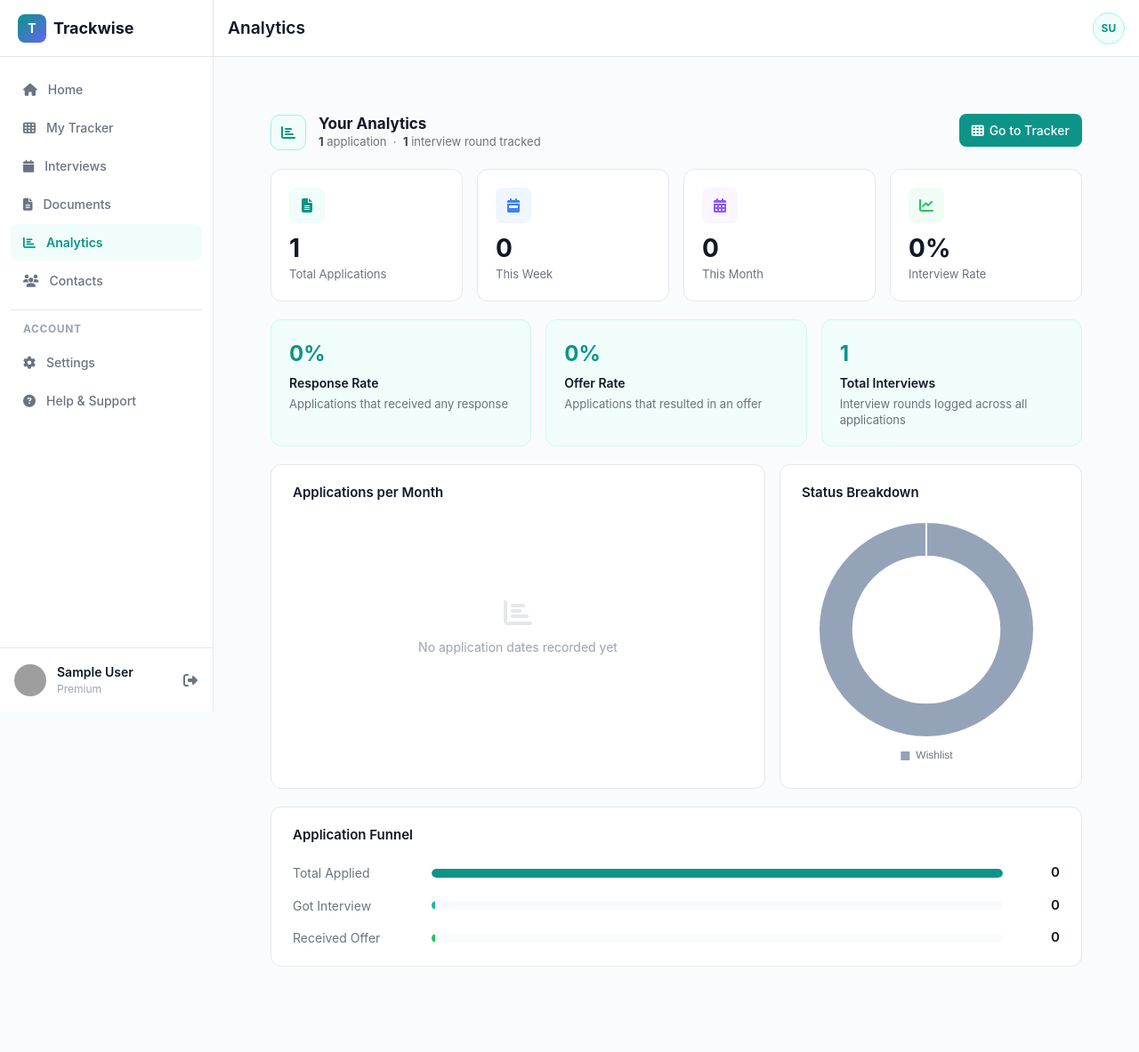
After one commit to gcarravi/job-application-tracker, a Django app: page /analytics/ in a window 1280 px wide. The commit adds this page. Shown: the whole page at 89% size. Run offline with Django 4.2, Linux system fonts and the light colour scheme; a user stored in the database is signed in; tables that the repository leaves empty hold one stand-in row (values such as "Sample post"); grey boxes are pictures that could not be loaded.

Commit message:
Added analytics

```diff
--- a/templates/base.html
+++ b/templates/base.html
@@ -47,10 +47,10 @@
                 <i class="fas fa-file-alt"></i>
                 <span>Documents</span>
             </button>
-            <button class="nav-item {% block nav_analytics %}{% endblock %}">
+            <a href="{% url 'analytics' %}" class="nav-item {% block nav_analytics %}{% endblock %}">
                 <i class="fas fa-chart-bar"></i>
                 <span>Analytics</span>
-            </button>
+            </a>
             <a href="{% url 'contacts' %}" class="nav-item {% block nav_contacts %}{% endblock %}">
                 <i class="fas fa-users"></i>
                 <span>Contacts</span>
--- /dev/null
+++ b/tracker/templates/tracker/analytics.html
@@ -0,0 +1,447 @@
+{% extends "base.html" %}
+{% load static %}
+
+{% block page_title %}Analytics - Trackwise{% endblock %}
+
+{% block nav_analytics %}active{% endblock %}
+
+{% block topbar_center %}
+    <span class="topbar-title">Analytics</span>
+{% endblock %}
+
+{% block topbar_actions %}{% endblock %}
+
+{% block extra_js %}
+<script src="https://cdn.jsdelivr.net/npm/chart.js@4.4.0/dist/chart.umd.min.js"></script>
+<script>
+document.addEventListener('DOMContentLoaded', function () {
+
+    const statusLabels = {{ status_labels|safe }};
+    const statusCounts = {{ status_counts|safe }};
+    const statusColors = {{ status_colors|safe }};
+    const monthlyLabels = {{ monthly_labels|safe }};
+    const monthlyCounts = {{ monthly_counts|safe }};
+
+    // Filter out statuses with 0 count for the donut
+    const donutLabels = [];
+    const donutCounts = [];
+    const donutColors = [];
+    statusLabels.forEach((label, i) => {
+        if (statusCounts[i] > 0) {
+            donutLabels.push(label);
+            donutCounts.push(statusCounts[i]);
+            donutColors.push(statusColors[i]);
+        }
+    });
+
+    // Status donut chart
+    const donutCtx = document.getElementById('statusDonut');
+    if (donutCtx) {
+        if (donutCounts.length === 0) {
+            donutCtx.closest('.chart-card').querySelector('.chart-empty').style.display = 'flex';
+            donutCtx.style.display = 'none';
+        } else {
+            new Chart(donutCtx, {
+                type: 'doughnut',
+                data: {
+                    labels: donutLabels,
+                    datasets: [{
+                        data: donutCounts,
+                        backgroundColor: donutColors,
+                        borderWidth: 2,
+                        borderColor: '#fff',
+                    }]
+                },
+                options: {
+                    cutout: '68%',
+                    plugins: {
+                        legend: {
+                            position: 'bottom',
+                            labels: {
+                                padding: 14,
+                                font: { size: 12 },
+                                color: '#6b7280',
+                                boxWidth: 12,
+                                boxHeight: 12,
+                            }
+                        },
+                        tooltip: {
+                            callbacks: {
+                                label: function(ctx) {
+                                    const total = ctx.dataset.data.reduce((a, b) => a + b, 0);
+                                    const pct = Math.round(ctx.parsed / total * 100);
+                                    return ` ${ctx.label}: ${ctx.parsed} (${pct}%)`;
+                                }
+                            }
+                        }
+                    }
+                }
+            });
+        }
+    }
+
+    // Monthly bar chart
+    const barCtx = document.getElementById('monthlyBar');
+    if (barCtx) {
+        const hasData = monthlyCounts.some(v => v > 0);
+        if (!hasData) {
+            barCtx.closest('.chart-card').querySelector('.chart-empty').style.display = 'flex';
+            barCtx.style.display = 'none';
+        } else {
+            new Chart(barCtx, {
+                type: 'bar',
+                data: {
+                    labels: monthlyLabels,
+                    datasets: [{
+                        label: 'Applications',
+                        data: monthlyCounts,
+                        backgroundColor: '#0d9488',
+                        borderRadius: 6,
+                        borderSkipped: false,
+                    }]
+                },
+                options: {
+                    responsive: true,
+                    maintainAspectRatio: false,
+                    plugins: {
+                        legend: { display: false },
+                        tooltip: {
+                            callbacks: {
+                                label: function(ctx) {
+                                    return ` ${ctx.parsed.y} application${ctx.parsed.y !== 1 ? 's' : ''}`;
+                                }
+                            }
+                        }
+                    },
+                    scales: {
+                        x: {
+                            grid: { display: false },
+                            ticks: { color: '#6b7280', font: { size: 12 } },
+                            border: { display: false }
+                        },
+                        y: {
+                            beginAtZero: true,
+                            ticks: {
+                                color: '#6b7280',
+                                font: { size: 12 },
+                                stepSize: 1,
+                                precision: 0,
+                            },
+                            grid: { color: '#f1f5f9' },
+                            border: { display: false }
+                        }
+                    }
+                }
+            });
+        }
+    }
+
+});
+</script>
+{% endblock %}
+
+{% block content %}
+<div class="analytics-outer">
+
+{% if total == 0 %}
+    <!-- Empty state -->
+    <div class="analytics-empty">
+        <div class="analytics-empty-icon">
+            <i class="fas fa-chart-bar"></i>
+        </div>
+        <h2 class="analytics-empty-title">No data yet</h2>
+        <p class="analytics-empty-text">Add your first job application to start seeing analytics here.</p>
+        <a href="{% url 'tracker' %}" class="analytics-empty-btn">
+            <i class="fas fa-plus"></i> Go to Tracker
+        </a>
+    </div>
+
+{% else %}
+
+    <!-- Page header -->
+    <div style="display:flex;align-items:flex-start;justify-content:space-between;gap:1rem;flex-wrap:wrap;">
+        <div style="display:flex;align-items:center;gap:0.875rem;">
+            <div style="width:2.5rem;height:2.5rem;border-radius:0.625rem;background:#f0fdfa;border:1px solid #99f6e4;display:flex;align-items:center;justify-content:center;flex-shrink:0;">
+                <i class="fas fa-chart-bar" style="color:var(--teal);font-size:1rem;"></i>
+            </div>
+            <div>
+                <h2 style="font-size:1.0625rem;font-weight:700;color:#111827;margin:0;line-height:1.3;">Your Analytics</h2>
+                <p style="font-size:0.8125rem;color:#6b7280;margin:0;">
+                    <strong style="color:#374151;">{{ total }}</strong> application{{ total|pluralize }}
+                    &nbsp;·&nbsp;
+                    <strong style="color:#374151;">{{ total_interviews }}</strong> interview round{{ total_interviews|pluralize }} tracked
+                </p>
+            </div>
+        </div>
+        <a href="{% url 'tracker' %}" class="btn-teal" style="text-decoration:none;flex-shrink:0;">
+            <i class="fas fa-th"></i> Go to Tracker
+        </a>
+    </div>
+
+    <!-- Stat Cards -->
+    <div class="an-stat-grid">
+        <div class="an-stat-card">
+            <div class="an-stat-icon" style="background:#f0fdfa;color:#0d9488;">
+                <i class="fas fa-file-alt"></i>
+            </div>
+            <div class="an-stat-value">{{ total }}</div>
+            <div class="an-stat-label">Total Applications</div>
+        </div>
+        <div class="an-stat-card">
+            <div class="an-stat-icon" style="background:#eff6ff;color:#3b82f6;">
+                <i class="fas fa-calendar-week"></i>
+            </div>
+            <div class="an-stat-value">{{ this_week }}</div>
+            <div class="an-stat-label">This Week</div>
+        </div>
+        <div class="an-stat-card">
+            <div class="an-stat-icon" style="background:#faf5ff;color:#8b5cf6;">
+                <i class="fas fa-calendar-alt"></i>
+            </div>
+            <div class="an-stat-value">{{ this_month }}</div>
+            <div class="an-stat-label">This Month</div>
+        </div>
+        <div class="an-stat-card">
+            <div class="an-stat-icon" style="background:#f0fdf4;color:#22c55e;">
+                <i class="fas fa-chart-line"></i>
+            </div>
+            <div class="an-stat-value">{{ conversion }}%</div>
+            <div class="an-stat-label">Interview Rate</div>
+        </div>
+    </div>
+
+    <!-- Conversion Metrics -->
+    <div class="an-metric-grid">
+        <div class="an-metric-card">
+            <div class="an-metric-value">{{ response_rate }}%</div>
+            <div class="an-metric-label">Response Rate</div>
+            <div class="an-metric-sub">Applications that received any response</div>
+        </div>
+        <div class="an-metric-card">
+            <div class="an-metric-value">{{ offer_rate }}%</div>
+            <div class="an-metric-label">Offer Rate</div>
+            <div class="an-metric-sub">Applications that resulted in an offer</div>
+        </div>
+        <div class="an-metric-card">
+            <div class="an-metric-value">{{ total_interviews }}</div>
+            <div class="an-metric-label">Total Interviews</div>
+            <div class="an-metric-sub">Interview rounds logged across all applications</div>
+        </div>
+    </div>
+
+    <!-- Charts Row -->
+    <div class="an-charts-row">
+        <div class="chart-card chart-card-wide">
+            <div class="chart-card-title">Applications per Month</div>
+            <div class="chart-canvas-wrap">
+                <canvas id="monthlyBar"></canvas>
+                <div class="chart-empty">
+                    <i class="fas fa-chart-bar" style="font-size:2rem;color:var(--border);margin-bottom:0.5rem;"></i>
+                    <span>No application dates recorded yet</span>
+                </div>
+            </div>
+        </div>
+        <div class="chart-card chart-card-narrow">
+            <div class="chart-card-title">Status Breakdown</div>
+            <div class="chart-canvas-wrap chart-donut-wrap">
+                <canvas id="statusDonut"></canvas>
+                <div class="chart-empty">
+                    <i class="fas fa-chart-pie" style="font-size:2rem;color:var(--border);margin-bottom:0.5rem;"></i>
+                    <span>No data yet</span>
+                </div>
+            </div>
+        </div>
+    </div>
+
+    <!-- Application Funnel -->
+    <div class="chart-card">
+        <div class="chart-card-title">Application Funnel</div>
+        <div class="funnel-list">
+            {% for step in funnel %}
+            <div class="funnel-row">
+                <div class="funnel-label">{{ step.label }}</div>
+                <div class="funnel-bar-wrap">
+                    <div class="funnel-bar" style="width:{{ step.pct }}%;{% if forloop.first %}background:#0d9488;{% elif forloop.last %}background:#22c55e;{% else %}background:#14b8a6;{% endif %}"></div>
+                </div>
+                <div class="funnel-count">{{ step.count }}</div>
+            </div>
+            {% endfor %}
+        </div>
+    </div>
+
+{% endif %}
+</div>
+
+<style>
+.analytics-outer {
+    max-width: 960px;
+    margin: 0 auto;
+    padding: 2rem 1.5rem 4rem;
+    display: flex;
+    flex-direction: column;
+    gap: 1.25rem;
+}
+
+/* Empty state */
+.analytics-empty {
+    display: flex;
+    flex-direction: column;
+    align-items: center;
+    justify-content: center;
+    text-align: center;
+    padding: 5rem 1rem;
+}
+.analytics-empty-icon {
+    width: 64px; height: 64px;
+    border-radius: 50%;
+    background: var(--teal-light);
+    color: var(--teal);
+    display: flex; align-items: center; justify-content: center;
+    font-size: 1.5rem;
+    margin-bottom: 1.25rem;
+}
+.analytics-empty-title {
+    font-size: 1.125rem; font-weight: 700; color: var(--text-primary);
+    margin-bottom: 0.5rem;
+}
+.analytics-empty-text {
+    font-size: 0.9375rem; color: var(--text-secondary);
+    margin-bottom: 1.5rem;
+}
+.analytics-empty-btn {
+    display: inline-flex; align-items: center; gap: 0.5rem;
+    background: var(--teal); color: white;
+    text-decoration: none; border-radius: 0.5rem;
+    padding: 0.625rem 1.25rem; font-size: 0.9375rem; font-weight: 500;
+}
+.analytics-empty-btn:hover { background: var(--teal-dark); color: white; }
+
+/* Stat cards */
+.an-stat-grid {
+    display: grid;
+    grid-template-columns: repeat(4, 1fr);
+    gap: 1rem;
+}
+@media (max-width: 767px) { .an-stat-grid { grid-template-columns: repeat(2, 1fr); } }
+@media (max-width: 400px)  { .an-stat-grid { grid-template-columns: 1fr; } }
+
+.an-stat-card {
+    background: white;
+    border: 1px solid var(--border);
+    border-radius: 0.75rem;
+    padding: 1.25rem;
+}
+.an-stat-icon {
+    width: 40px; height: 40px;
+    border-radius: 0.5rem;
+    display: flex; align-items: center; justify-content: center;
+    font-size: 1rem;
+    margin-bottom: 0.875rem;
+}
+.an-stat-value {
+    font-size: 1.75rem; font-weight: 700; color: var(--text-primary);
+    line-height: 1; margin-bottom: 0.375rem;
+}
+.an-stat-label {
+    font-size: 0.8125rem; color: var(--text-secondary);
+}
+
+/* Metric tiles */
+.an-metric-grid {
+    display: grid;
+    grid-template-columns: repeat(3, 1fr);
+    gap: 1rem;
+}
+@media (max-width: 575px) { .an-metric-grid { grid-template-columns: 1fr; } }
+
+.an-metric-card {
+    background: var(--teal-light);
+    border: 1px solid #ccfbf1;
+    border-radius: 0.75rem;
+    padding: 1.25rem;
+}
+.an-metric-value {
+    font-size: 1.5rem; font-weight: 700; color: var(--teal);
+    margin-bottom: 0.25rem;
+}
+.an-metric-label {
+    font-size: 0.875rem; font-weight: 600; color: var(--text-primary);
+    margin-bottom: 0.25rem;
+}
+.an-metric-sub {
+    font-size: 0.8125rem; color: var(--text-secondary); line-height: 1.4;
+}
+
+/* Charts */
+.an-charts-row {
+    display: grid;
+    grid-template-columns: 1fr 340px;
+    gap: 1rem;
+}
+@media (max-width: 767px) { .an-charts-row { grid-template-columns: 1fr; } }
+
+.chart-card {
+    background: white;
+    border: 1px solid var(--border);
+    border-radius: 0.75rem;
+    padding: 1.25rem 1.5rem;
+}
+.chart-card-title {
+    font-size: 0.9375rem; font-weight: 600; color: var(--text-primary);
+    margin-bottom: 1.25rem;
+}
+.chart-canvas-wrap {
+    position: relative;
+    height: 240px;
+}
+.chart-donut-wrap {
+    height: 280px;
+}
+.chart-empty {
+    display: none;
+    flex-direction: column;
+    align-items: center;
+    justify-content: center;
+    height: 100%;
+    color: var(--text-muted);
+    font-size: 0.875rem;
+    text-align: center;
+    gap: 0.25rem;
+}
+
+/* Funnel */
+.funnel-list {
+    display: flex;
+    flex-direction: column;
+    gap: 0.875rem;
+}
+.funnel-row {
+    display: grid;
+    grid-template-columns: 140px 1fr 48px;
+    align-items: center;
+    gap: 1rem;
+}
+.funnel-label {
+    font-size: 0.875rem; color: var(--text-secondary); white-space: nowrap;
+}
+.funnel-bar-wrap {
+    background: var(--bg-subtle);
+    border-radius: 2rem;
+    height: 10px;
+    overflow: hidden;
+}
+.funnel-bar {
+    height: 100%;
+    border-radius: 2rem;
+    transition: width 0.6s ease;
+    min-width: 4px;
+}
+.funnel-count {
+    font-size: 0.9375rem; font-weight: 600; color: var(--text-primary);
+    text-align: right;
+}
+@media (max-width: 480px) {
+    .funnel-row { grid-template-columns: 110px 1fr 36px; gap: 0.5rem; }
+}
+</style>
+{% endblock %}
--- a/tracker/urls.py
+++ b/tracker/urls.py
@@ -1,7 +1,7 @@
 from django.urls import path
 from . import views
 from .views import LandingView, HomeView
-from .views import TrackerBoardView, InterviewsView, ContactsView, HelpView
+from .views import TrackerBoardView, InterviewsView, ContactsView, HelpView, AnalyticsView
 from .views import (
     CompanyListView,
     CompanyCreateView,
@@ -36,4 +36,5 @@ urlpatterns = [
     path("payment-success/", views.payment_success, name="payment_success"),
     path("payment-cancel/", views.payment_cancel, name="payment_cancel"),
     path("help/", HelpView.as_view(), name="help"),
+    path("analytics/", AnalyticsView.as_view(), name="analytics"),
 ]
--- a/tracker/views.py
+++ b/tracker/views.py
@@ -1,5 +1,6 @@
 from django.contrib.auth.decorators import login_required
-from django.db.models import Subquery, OuterRef
+from django.db.models import Subquery, OuterRef, Count
+from django.utils import timezone
 from django.contrib.auth.mixins import LoginRequiredMixin
 from django.contrib.auth.models import User
 from django.views.generic import TemplateView, ListView, CreateView, UpdateView, DeleteView
@@ -10,7 +11,8 @@ from django.views.decorators.csrf import csrf_exempt
 from django.conf import settings
 from django.http import JsonResponse, HttpResponse
 import json
-from datetime import datetime
+from datetime import datetime, date, timedelta
+import calendar as _cal
 from .models import Company, Application, Interview, Contact
 from .forms import ApplicationForm
 import stripe
@@ -353,7 +355,6 @@ class HomeView(UserContextMixin, LoginRequiredMixin, TemplateView):
         context["total_interviews"] = Application.objects.filter(user=user, status="interviewing").count()
         context["total_in_review"] = Application.objects.filter(user=user, status="applied").count()
         context["total_offers"] = Application.objects.filter(user=user, status="offer").count()
-        from django.utils import timezone
         # For each application, find the ID of its highest round (latest created) future interview
         next_iv_subquery = (
             Interview.objects
@@ -505,3 +506,85 @@ class ContactsView(UserContextMixin, LoginRequiredMixin, TemplateView):
         user = self.request.user
         context["contacts"] = Contact.objects.filter(user=user).order_by('first_name', 'last_name')
         return context
+
+
+class AnalyticsView(UserContextMixin, LoginRequiredMixin, TemplateView):
+    template_name = "tracker/analytics.html"
+
+    def get_context_data(self, **kwargs):
+        context = super().get_context_data(**kwargs)
+        user = self.request.user
+        now = timezone.now()
+        today = now.date()
+
+        apps = Application.objects.filter(user=user)
+        total = apps.count()
+
+        # Stat cards
+        this_week = apps.filter(created_at__gte=now - timedelta(days=7)).count()
+        this_month = apps.filter(created_at__gte=now - timedelta(days=30)).count()
+        interviewing_count = apps.filter(status='interviewing').count()
+        offer_count = apps.filter(status='offer').count()
+        conversion = round((interviewing_count + offer_count) / total * 100) if total > 0 else 0
+
+        # Conversion metrics
+        responded = apps.filter(status__in=['interviewing', 'offer', 'rejected', 'ghosted']).count()
+        response_rate = round(responded / total * 100) if total > 0 else 0
+        offer_rate = round(offer_count / total * 100) if total > 0 else 0
+        total_interviews = Interview.objects.filter(application__user=user).count()
+
+        # Status breakdown (donut chart)
+        status_data = dict(
+            apps.values_list('status').annotate(c=Count('id')).values_list('status', 'c')
+        )
+        status_order = ['wishlist', 'applied', 'interviewing', 'offer', 'rejected', 'ghosted', 'follow_up']
+        status_labels = ['Wishlist', 'Applied', 'Interviewing', 'Offer', 'Rejected', 'Ghosted', 'Follow Up']
+        status_colors = ['#94a3b8', '#3b82f6', '#0d9488', '#22c55e', '#ef4444', '#9ca3af', '#f59e0b']
+        status_counts_list = [status_data.get(s, 0) for s in status_order]
+
+        # Monthly applications — last 6 months (by date_applied)
+        monthly_labels = []
+        monthly_counts = []
+        for i in range(5, -1, -1):
+            month = today.month - i
+            year = today.year
+            while month <= 0:
+                month += 12
+                year -= 1
+            first_day = date(year, month, 1)
+            last_day = date(year, month, _cal.monthrange(year, month)[1])
+            count = apps.filter(date_applied__gte=first_day, date_applied__lte=last_day).count()
+            monthly_labels.append(first_day.strftime('%b %Y'))
+            monthly_counts.append(count)
+
+        # Funnel
+        active_total = apps.filter(
+            status__in=['applied', 'interviewing', 'offer', 'rejected', 'ghosted', 'follow_up']
+        ).count()
+        got_interview = apps.filter(status__in=['interviewing', 'offer']).count()
+        funnel_max = active_total if active_total > 0 else 1
+        funnel = [
+            {'label': 'Total Applied', 'count': active_total, 'pct': 100},
+            {'label': 'Got Interview', 'count': got_interview,
+             'pct': round(got_interview / funnel_max * 100)},
+            {'label': 'Received Offer', 'count': offer_count,
+             'pct': round(offer_count / funnel_max * 100)},
+        ]
+
+        context.update({
+            'total': total,
+            'this_week': this_week,
+            'this_month': this_month,
+            'conversion': conversion,
+            'response_rate': response_rate,
+            'offer_rate': offer_rate,
+            'total_interviews': total_interviews,
+            'status_labels': json.dumps(status_labels),
+            'status_counts': json.dumps(status_counts_list),
+            'status_colors': json.dumps(status_colors),
+            'monthly_labels': json.dumps(monthly_labels),
+            'monthly_counts': json.dumps(monthly_counts),
+            'funnel': funnel,
+            'funnel_max': funnel_max,
+        })
+        return context
```
